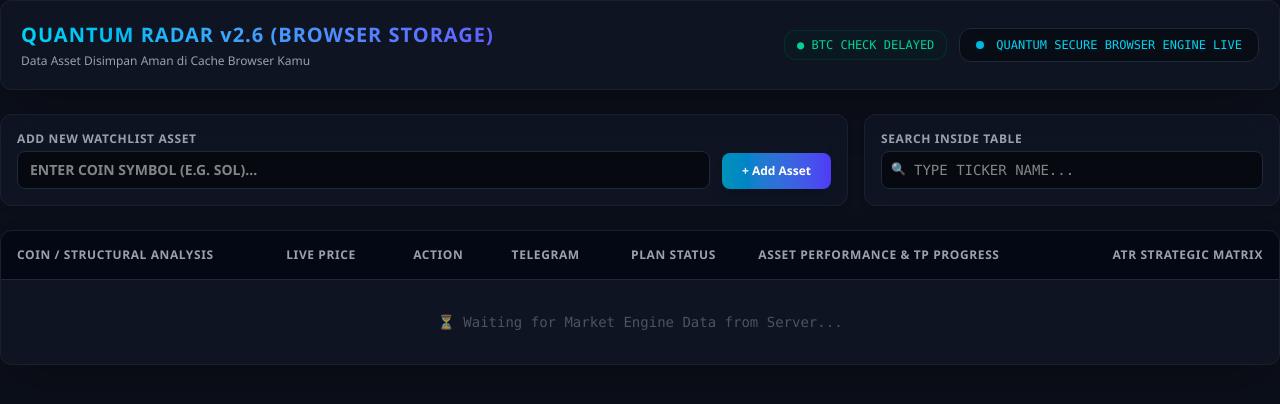
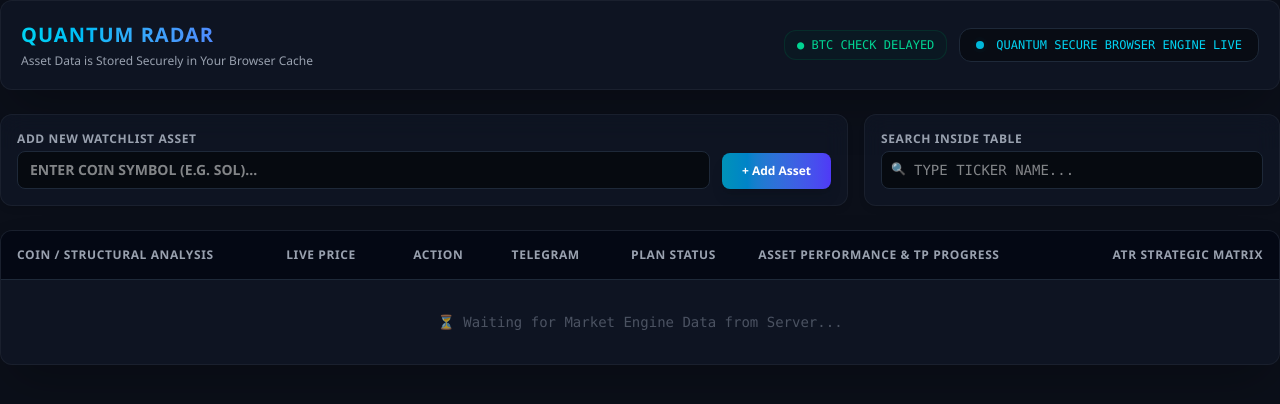
Before and after one commit to az166/Quantum_radar, a Flask app: page / in a window 1280 px wide. Shown: the top 404 px of the page. Run offline with Flask 3, Linux system fonts and the light colour scheme; data that the repository does not hold is empty.

Commit message:
Update index.html

```diff
--- a/templates/index.html
+++ b/templates/index.html
@@ -16,9 +16,9 @@
         <header class="mb-6 flex flex-col md:flex-row justify-between items-start md:items-center p-5 glass-panel rounded-xl gap-4 shadow-2xl">
             <div>
                 <h1 class="text-xl font-black tracking-wider text-transparent bg-clip-text bg-gradient-to-r from-cyan-400 to-indigo-500">
-                    QUANTUM RADAR v2.6 (BROWSER STORAGE)
+                    QUANTUM RADAR
                 </h1>
-                <p class="text-xs text-gray-400 mt-1">Data Asset Disimpan Aman di Cache Browser Kamu</p>
+                <p class="text-xs text-gray-400 mt-1">Asset Data is Stored Securely in Your Browser Cache</p>
             </div>
             <div class="flex flex-col md:flex-row items-start md:items-center gap-3">
                 <div id="btc-badge" class="text-xs font-mono px-3 py-1.5 rounded-xl border border-gray-800 bg-black/40 text-gray-400">
```
